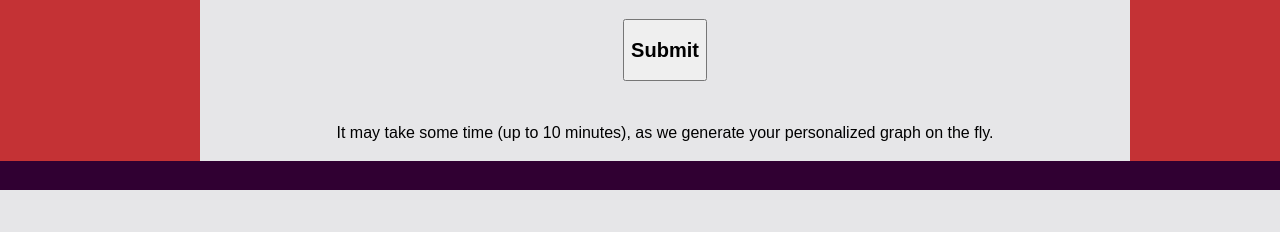
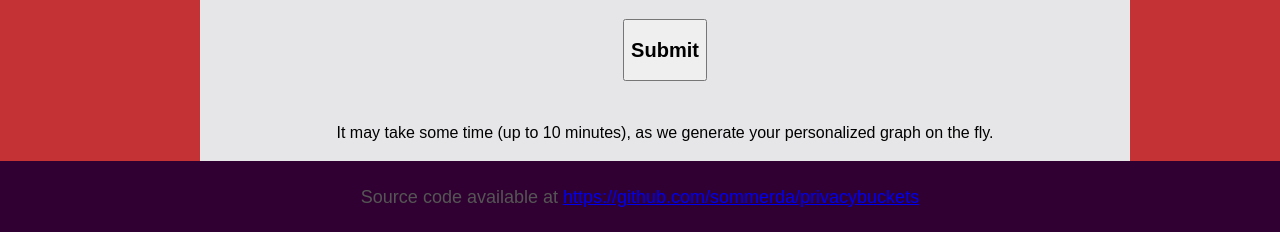
Before and after one commit to sommerda/privacybuckets, a Django app: page / in a window 1280 px wide. Shown: the part 768-1000 px from the top of the page. Before the commit the page ends 958 px from the top, so only its background shows below. Run offline with Django 3.2, Linux system fonts and the light colour scheme.

Commit message:
added link to source code repo

```diff
--- a/privacy_webpage/webpage/bucketserver/templates/index.html
+++ b/privacy_webpage/webpage/bucketserver/templates/index.html
@@ -92,7 +92,7 @@
     </div>
 
     <div id="footer-wrapper">
-        <footer id="footer"><p></p></footer>
+        <footer id="footer"><p>Source code available at <a href="https://github.com/sommerda/privacybuckets">https://github.com/sommerda/privacybuckets</a></p></footer>
     </div>
 
 </body>
```
